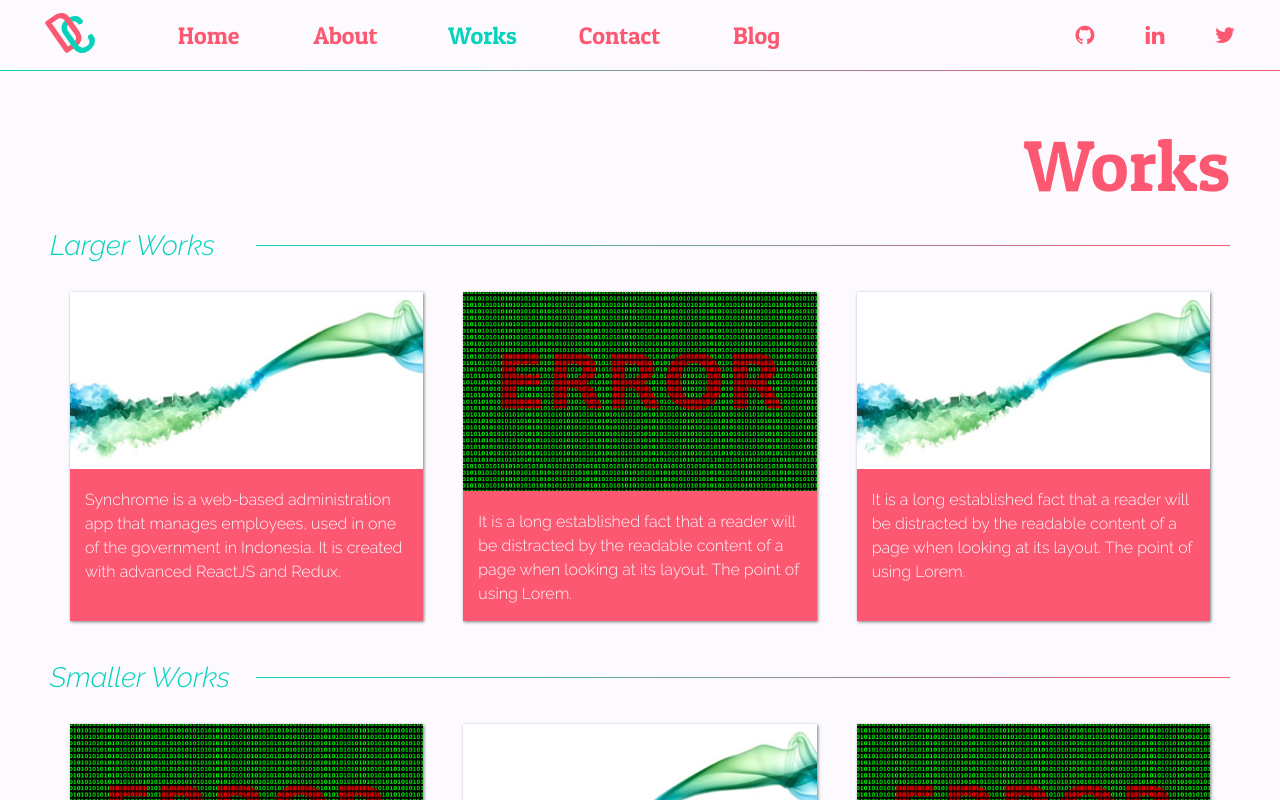
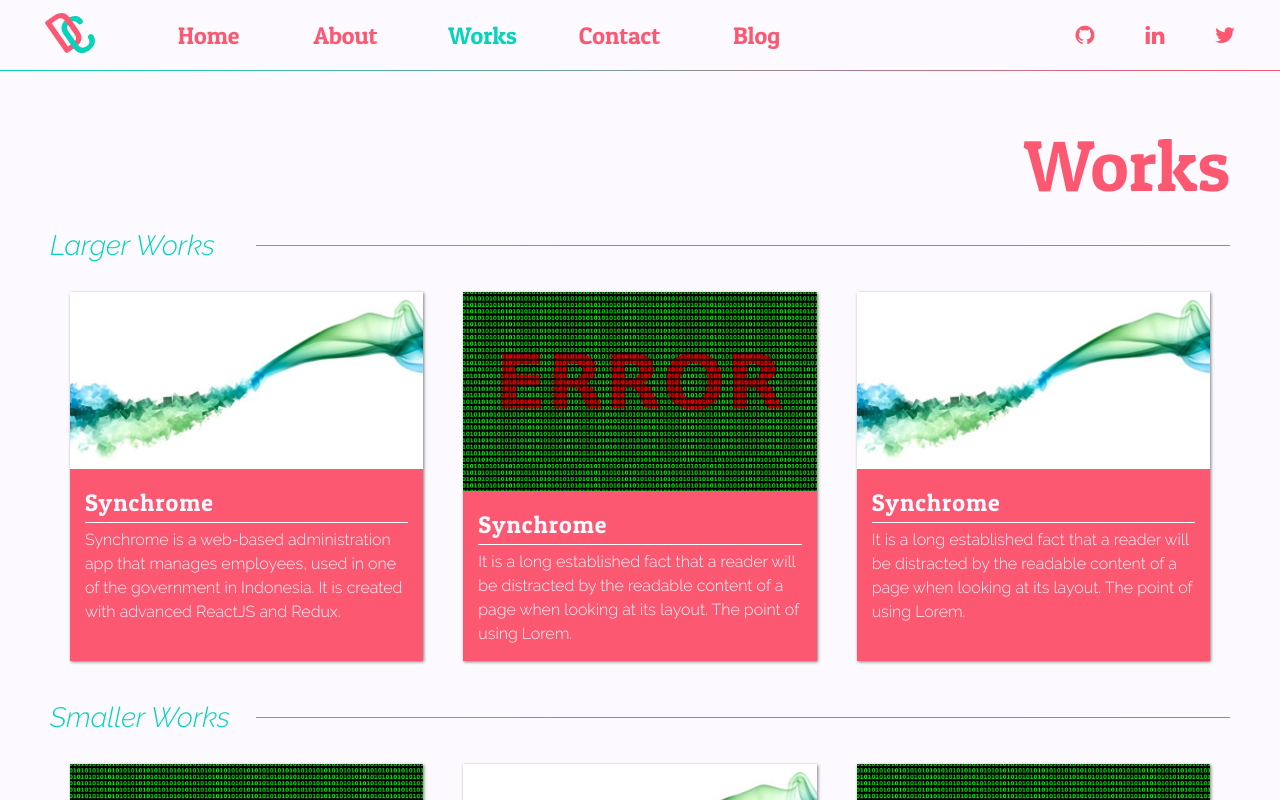
Before and after one commit to denchoooo/personal-web, a React (Create React App) app: page /works in a window 1280 px wide. Shown: the top 800 px of the page. Built offline with nearby package versions, Linux system fonts and the light colour scheme; no server answers; what contentful-management would draw is missing.

Commit message:
Added works title

```diff
--- a/src/containers/Works/Works.css
+++ b/src/containers/Works/Works.css
@@ -84,6 +84,16 @@
   flex-direction: column;
 }
 
+.works-title {
+  font-family: 'PatuaOne-Regular';
+  color: #fcfafe;
+  font-size: 20px;
+  letter-spacing: 1px;
+  border-bottom: 1px solid #fcfafe;
+  padding-bottom: 5px;
+  margin-bottom: 5px;
+}
+
 .works-text {
   align-self: center;
   color: #fcfafe;
@@ -103,6 +113,14 @@
   .works-text {
     font-size: 13px;
     line-height: 20px;
+  }
+
+  .works-title {
+    font-size: 24px;
+    letter-spacing: 1px;
+    border-bottom: 1px solid #fcfafe;
+    padding-bottom: 5px;
+    margin-bottom: 5px;
   }
 }
 
--- a/src/containers/Works/Works.js
+++ b/src/containers/Works/Works.js
@@ -49,6 +49,7 @@ class Works extends Component {
             >
               <img className="works-pic" src={mockPic} alt="works1" />
               <div className="works-desc">
+                <div className="works-title">Synchrome</div>
                 <div className="works-text">
                   Synchrome is a web-based administration app that manages
                   employees, used in one of the government in Indonesia. It is
@@ -59,6 +60,7 @@ class Works extends Component {
             <div className="works-box smooth-transition">
               <img className="works-pic" src={mockPic2} alt="works1" />
               <div className="works-desc">
+                <div className="works-title">Synchrome</div>
                 <div className="works-text">
                   It is a long established fact that a reader will be distracted
                   by the readable content of a page when looking at its layout.
@@ -69,6 +71,7 @@ class Works extends Component {
             <div className="works-box smooth-transition">
               <img className="works-pic" src={mockPic} alt="works1" />
               <div className="works-desc">
+                <div className="works-title">Synchrome</div>
                 <div className="works-text">
                   It is a long established fact that a reader will be distracted
                   by the readable content of a page when looking at its layout.
@@ -87,6 +90,7 @@ class Works extends Component {
             <div className="works-box smooth-transition">
               <img className="works-pic" src={mockPic2} alt="works1" />
               <div className="works-desc">
+                <div className="works-title">Synchrome</div>
                 <div className="works-text">
                   Synchrome is a web-based administration app that manages
                   employees, used in one of the government in Indonesia. It is
@@ -97,6 +101,7 @@ class Works extends Component {
             <div className="works-box smooth-transition">
               <img className="works-pic" src={mockPic} alt="works1" />
               <div className="works-desc">
+                <div className="works-title">Synchrome</div>
                 <div className="works-text">
                   It is a long established fact that a reader will be distracted
                   by the readable content of a page when looking at its layout.
@@ -107,6 +112,7 @@ class Works extends Component {
             <div className="works-box smooth-transition">
               <img className="works-pic" src={mockPic2} alt="works1" />
               <div className="works-desc">
+                <div className="works-title">Synchrome</div>
                 <div className="works-text">
                   It is a long established fact that a reader will be distracted
                   by the readable content of a page when looking at its layout.
```
